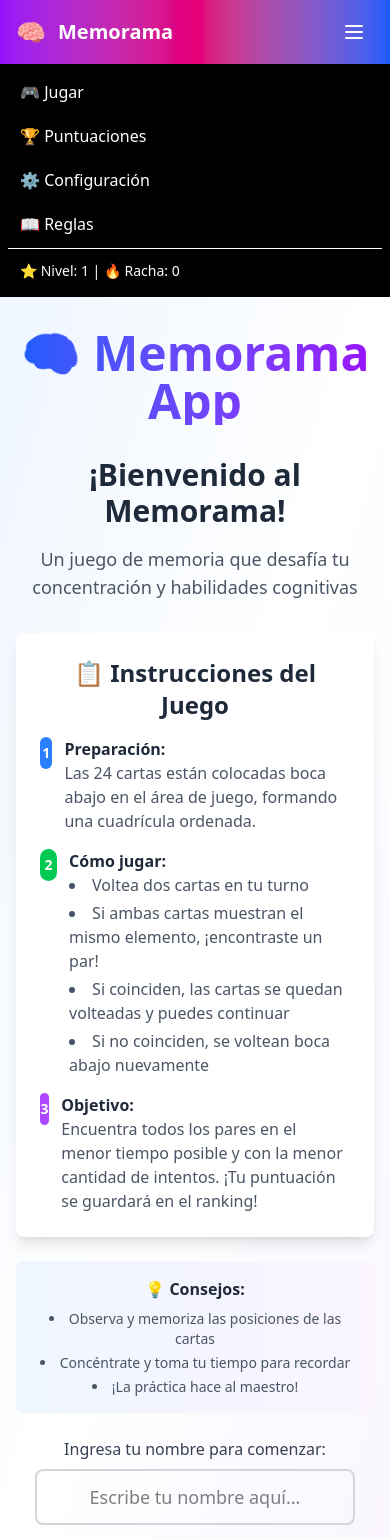
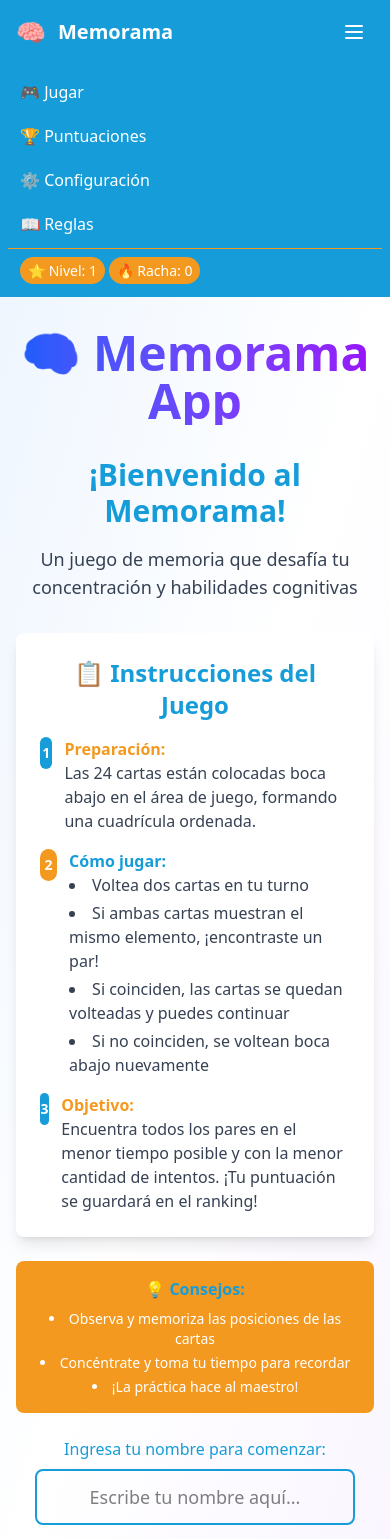
Before and after one commit to kalg12/MemoGameApp, a Next.js app: page / in a window 390 px wide. Shown: the top 1539 px of the page. Built offline with nearby package versions, Linux system fonts and the light colour scheme.

Commit message:
Refactor UI styles for GameCompleted, GameStats, Instructions, and Navbar components

```diff
--- a/src/app/components/GameCompleted.tsx
+++ b/src/app/components/GameCompleted.tsx
@@ -18,12 +18,12 @@ export default function GameCompleted({
 
   return (
     <div className="mt-8 text-center">
-      <div className="bg-gradient-to-r from-green-400 to-green-600 text-white p-8 rounded-xl shadow-2xl max-w-md mx-auto">
+      <div className="bg-[#169dd9] text-white p-8 rounded-xl shadow-2xl max-w-md mx-auto">
         <div className="text-6xl mb-4">🎉</div>
         <h2 className="text-3xl font-bold mb-4">¡Felicitaciones!</h2>
         <p className="text-lg mb-2">Has completado el memorama</p>
 
-        <div className="bg-white bg-opacity-20 rounded-lg p-4 mb-6">
+        <div className="bg-[#f49920] bg-opacity-20 rounded-lg p-4 mb-6">
           <div className="flex justify-center space-x-8">
             <div className="text-center">
               <div className="text-2xl font-bold">{formatTime(timer)}</div>
@@ -38,7 +38,7 @@ export default function GameCompleted({
 
         <button
           onClick={onPlayAgain}
-          className="bg-white text-green-600 px-6 py-3 rounded-lg font-semibold hover:bg-gray-100 transition-all transform hover:scale-105 shadow-md"
+          className="bg-[#f49920] text-white px-6 py-3 rounded-lg font-semibold hover:bg-[#d9821b] transition-all transform hover:scale-105 shadow-md"
         >
           🎮 Jugar de Nuevo
         </button>
--- a/src/app/components/GameStats.tsx
+++ b/src/app/components/GameStats.tsx
@@ -19,7 +19,7 @@ export default function GameStats({
     `${Math.floor(seconds / 60)}:${String(seconds % 60).padStart(2, "0")}`;
 
   return (
-    <div className="bg-gradient-to-r from-blue-600 to-purple-600 text-white p-4 rounded-lg shadow-lg mb-6">
+    <div className="bg-[#169dd9] text-white p-4 rounded-lg shadow-lg mb-6">
       <div className="flex justify-between items-center flex-wrap gap-4">
         <div className="flex items-center space-x-6">
           <div className="flex items-center space-x-2">
@@ -40,7 +40,7 @@ export default function GameStats({
 
         <button
           onClick={onExit}
-          className="bg-red-500 hover:bg-red-600 text-white px-4 py-2 rounded-lg font-semibold transition-all transform hover:scale-105 shadow-md"
+          className="bg-[#f49920] hover:bg-[#d9821b] text-white px-4 py-2 rounded-lg font-semibold transition-all transform hover:scale-105 shadow-md"
         >
           🚪 Salir
         </button>
--- a/src/app/components/Instructions.tsx
+++ b/src/app/components/Instructions.tsx
@@ -17,29 +17,28 @@ export default function Instructions({
     <div className="text-center space-y-6 max-w-4xl mx-auto">
       {/* Título principal */}
       <div className="mb-8">
-        <h2 className="text-3xl font-bold text-gray-800 mb-4">
+        <h2 className="text-3xl font-bold text-[#169dd9] mb-4">
           ¡Bienvenido al Memorama!
         </h2>
-        <p className="text-lg text-gray-600">
-          Un juego de memoria que desafía tu concentración y habilidades
-          cognitivas
+        <p className="text-lg text-gray-700">
+          Un juego de memoria que desafía tu concentración y habilidades cognitivas
         </p>
       </div>
 
       {/* Instrucciones del juego */}
       <div className="bg-white p-6 rounded-lg shadow-lg text-left">
-        <h3 className="text-2xl font-semibold text-gray-800 mb-4 text-center">
+        <h3 className="text-2xl font-semibold text-[#169dd9] mb-4 text-center">
           📋 Instrucciones del Juego
         </h3>
 
         <div className="space-y-4">
           <div className="flex items-start space-x-3">
-            <span className="bg-blue-500 text-white rounded-full w-8 h-8 flex items-center justify-center font-bold text-sm">
+            <span className="bg-[#169dd9] text-white rounded-full w-8 h-8 flex items-center justify-center font-bold text-sm">
               1
             </span>
             <div>
-              <h4 className="font-semibold text-gray-800">Preparación:</h4>
-              <p className="text-gray-600">
+              <h4 className="font-semibold text-[#f49920]">Preparación:</h4>
+              <p className="text-gray-700">
                 Las 24 cartas están colocadas boca abajo en el área de juego,
                 formando una cuadrícula ordenada.
               </p>
@@ -47,20 +46,18 @@ export default function Instructions({
           </div>
 
           <div className="flex items-start space-x-3">
-            <span className="bg-green-500 text-white rounded-full w-8 h-8 flex items-center justify-center font-bold text-sm">
+            <span className="bg-[#f49920] text-white rounded-full w-8 h-8 flex items-center justify-center font-bold text-sm">
               2
             </span>
             <div>
-              <h4 className="font-semibold text-gray-800">Cómo jugar:</h4>
-              <ul className="text-gray-600 list-disc list-inside space-y-1">
+              <h4 className="font-semibold text-[#169dd9]">Cómo jugar:</h4>
+              <ul className="text-gray-700 list-disc list-inside space-y-1">
                 <li>Voltea dos cartas en tu turno</li>
                 <li>
-                  Si ambas cartas muestran el mismo elemento, ¡encontraste un
-                  par!
+                  Si ambas cartas muestran el mismo elemento, ¡encontraste un par!
                 </li>
                 <li>
-                  Si coinciden, las cartas se quedan volteadas y puedes
-                  continuar
+                  Si coinciden, las cartas se quedan volteadas y puedes continuar
                 </li>
                 <li>Si no coinciden, se voltean boca abajo nuevamente</li>
               </ul>
@@ -68,15 +65,13 @@ export default function Instructions({
           </div>
 
           <div className="flex items-start space-x-3">
-            <span className="bg-purple-500 text-white rounded-full w-8 h-8 flex items-center justify-center font-bold text-sm">
+            <span className="bg-[#169dd9] text-white rounded-full w-8 h-8 flex items-center justify-center font-bold text-sm">
               3
             </span>
             <div>
-              <h4 className="font-semibold text-gray-800">Objetivo:</h4>
-              <p className="text-gray-600">
-                Encuentra todos los pares en el menor tiempo posible y con la
-                menor cantidad de intentos. ¡Tu puntuación se guardará en el
-                ranking!
+              <h4 className="font-semibold text-[#f49920]">Objetivo:</h4>
+              <p className="text-gray-700">
+                Encuentra todos los pares en el menor tiempo posible y con la menor cantidad de intentos. ¡Tu puntuación se guardará en el ranking!
               </p>
             </div>
           </div>
@@ -84,9 +79,9 @@ export default function Instructions({
       </div>
 
       {/* Consejos */}
-      <div className="bg-gradient-to-r from-blue-50 to-purple-50 p-4 rounded-lg">
-        <h4 className="font-semibold text-gray-800 mb-2">💡 Consejos:</h4>
-        <ul className="text-sm text-gray-600 list-disc list-inside space-y-1">
+      <div className="bg-[#f49920] bg-opacity-10 p-4 rounded-lg">
+        <h4 className="font-semibold text-[#169dd9] mb-2">💡 Consejos:</h4>
+        <ul className="text-sm text-white list-disc list-inside space-y-1">
           <li>Observa y memoriza las posiciones de las cartas</li>
           <li>Concéntrate y toma tu tiempo para recordar</li>
           <li>¡La práctica hace al maestro!</li>
@@ -96,7 +91,7 @@ export default function Instructions({
       {/* Input del nombre y botón de inicio */}
       <div className="space-y-4">
         <div>
-          <label className="block text-gray-700 font-medium mb-2">
+        <label className="block text-[#169dd9] font-medium mb-2">
           Ingresa tu nombre para comenzar:
         </label>
         <input
@@ -104,7 +99,7 @@ export default function Instructions({
           placeholder="Escribe tu nombre aquí..."
           value={playerName}
           onChange={(e) => setPlayerName(e.target.value)}
-            className="border-2 border-gray-300 rounded-lg px-4 py-3 w-80 text-center text-lg focus:outline-none focus:border-blue-500 focus:ring-2 focus:ring-blue-200 transition-all"
+          className="border-2 border-[#169dd9] rounded-lg px-4 py-3 w-80 text-center text-lg focus:outline-none focus:border-[#f49920] focus:ring-2 focus:ring-[#f49920] transition-all"
           maxLength={20}
         />
         </div>
@@ -113,11 +108,11 @@ export default function Instructions({
           onClick={onStartGame}
           disabled={playerName.trim() === ""}
           className={`
-            px-8 py-3 rounded-lg text-white font-semibold text-lg transition-all transform
+            px-8 py-3 rounded-lg text-white font-semibold text-lg transition-all transform shadow-lg
             ${
               playerName.trim() === ""
                 ? "bg-gray-400 cursor-not-allowed"
-                : "bg-gradient-to-r from-green-500 to-green-600 hover:from-green-600 hover:to-green-700 hover:scale-105 shadow-lg"
+                : "bg-[#169dd9] hover:bg-[#f49920] hover:scale-105"
             }
           `}
         >
--- a/src/app/components/Navbar.tsx
+++ b/src/app/components/Navbar.tsx
@@ -2,7 +2,7 @@ import React from "react";
 
 const Navbar = () => {
   return (
-    <nav className="bg-gradient-to-r from-purple-600 via-pink-600 to-blue-600 shadow-lg">
+    <nav className="bg-[#169dd9] shadow-lg">
       <div className="max-w-7xl mx-auto px-4 sm:px-6 lg:px-8">
         <div className="flex items-center justify-between h-16">
           {/* Logo y título */}
@@ -16,16 +16,16 @@ const Navbar = () => {
           {/* Menú principal */}
           <div className="hidden md:block">
             <div className="ml-10 flex items-baseline space-x-4">
-              <button className="text-white hover:bg-white hover:bg-opacity-20 px-3 py-2 rounded-md text-sm font-medium transition-all duration-200">
+              <button className="text-white hover:bg-[#f49920] hover:text-white px-3 py-2 rounded-md text-sm font-medium transition-all duration-200">
                 🎮 Jugar
               </button>
-              <button className="text-white hover:bg-white hover:bg-opacity-20 px-3 py-2 rounded-md text-sm font-medium transition-all duration-200">
+              <button className="text-white hover:bg-[#f49920] hover:text-white px-3 py-2 rounded-md text-sm font-medium transition-all duration-200">
                 🏆 Puntuaciones
               </button>
-              <button className="text-white hover:bg-white hover:bg-opacity-20 px-3 py-2 rounded-md text-sm font-medium transition-all duration-200">
+              <button className="text-white hover:bg-[#f49920] hover:text-white px-3 py-2 rounded-md text-sm font-medium transition-all duration-200">
                 ⚙️ Configuración
               </button>
-              <button className="text-white hover:bg-white hover:bg-opacity-20 px-3 py-2 rounded-md text-sm font-medium transition-all duration-200">
+              <button className="text-white hover:bg-[#f49920] hover:text-white px-3 py-2 rounded-md text-sm font-medium transition-all duration-200">
                 📖 Reglas
               </button>
             </div>
@@ -34,12 +34,12 @@ const Navbar = () => {
           {/* Estadísticas del jugador */}
           <div className="hidden md:flex items-center space-x-4">
             <div className="text-white text-sm">
-              <span className="bg-white bg-opacity-20 px-3 py-1 rounded-full">
+              <span className="bg-[#f49920] bg-opacity-90 px-3 py-1 rounded-full">
                 ⭐ Nivel: 1
               </span>
             </div>
             <div className="text-white text-sm">
-              <span className="bg-white bg-opacity-20 px-3 py-1 rounded-full">
+              <span className="bg-[#f49920] bg-opacity-90 px-3 py-1 rounded-full">
                 🔥 Racha: 0
               </span>
             </div>
@@ -47,7 +47,7 @@ const Navbar = () => {
 
           {/* Menú móvil */}
           <div className="md:hidden">
-            <button className="text-white hover:bg-white hover:bg-opacity-20 p-2 rounded-md">
+            <button className="text-white hover:bg-[#f49920] hover:text-white p-2 rounded-md">
               <svg
                 className="h-6 w-6"
                 fill="none"
@@ -68,22 +68,22 @@ const Navbar = () => {
 
       {/* Menú móvil expandido (oculto por defecto) */}
       <div className="md:hidden">
-        <div className="px-2 pt-2 pb-3 space-y-1 sm:px-3 bg-black bg-opacity-20">
-          <button className="text-white hover:bg-white hover:bg-opacity-20 block px-3 py-2 rounded-md text-base font-medium w-full text-left">
+        <div className="px-2 pt-2 pb-3 space-y-1 sm:px-3 bg-[#169dd9] bg-opacity-95">
+          <button className="text-white hover:bg-[#f49920] hover:text-white block px-3 py-2 rounded-md text-base font-medium w-full text-left">
             🎮 Jugar
           </button>
-          <button className="text-white hover:bg-white hover:bg-opacity-20 block px-3 py-2 rounded-md text-base font-medium w-full text-left">
+          <button className="text-white hover:bg-[#f49920] hover:text-white block px-3 py-2 rounded-md text-base font-medium w-full text-left">
             🏆 Puntuaciones
           </button>
-          <button className="text-white hover:bg-white hover:bg-opacity-20 block px-3 py-2 rounded-md text-base font-medium w-full text-left">
+          <button className="text-white hover:bg-[#f49920] hover:text-white block px-3 py-2 rounded-md text-base font-medium w-full text-left">
             ⚙️ Configuración
           </button>
-          <button className="text-white hover:bg-white hover:bg-opacity-20 block px-3 py-2 rounded-md text-base font-medium w-full text-left">
+          <button className="text-white hover:bg-[#f49920] hover:text-white block px-3 py-2 rounded-md text-base font-medium w-full text-left">
             📖 Reglas
           </button>
-          <div className="pt-2 border-t border-white border-opacity-20">
+          <div className="pt-2 border-t border-[#f49920] border-opacity-50">
             <div className="text-white text-sm px-3 py-1">
-              ⭐ Nivel: 1 | 🔥 Racha: 0
+              <span className="bg-[#f49920] bg-opacity-90 px-2 py-1 rounded-full">⭐ Nivel: 1</span> <span className="bg-[#f49920] bg-opacity-90 px-2 py-1 rounded-full">🔥 Racha: 0</span>
             </div>
           </div>
         </div>
```
Lines whose indentation alone changed are shown as unchanged.
